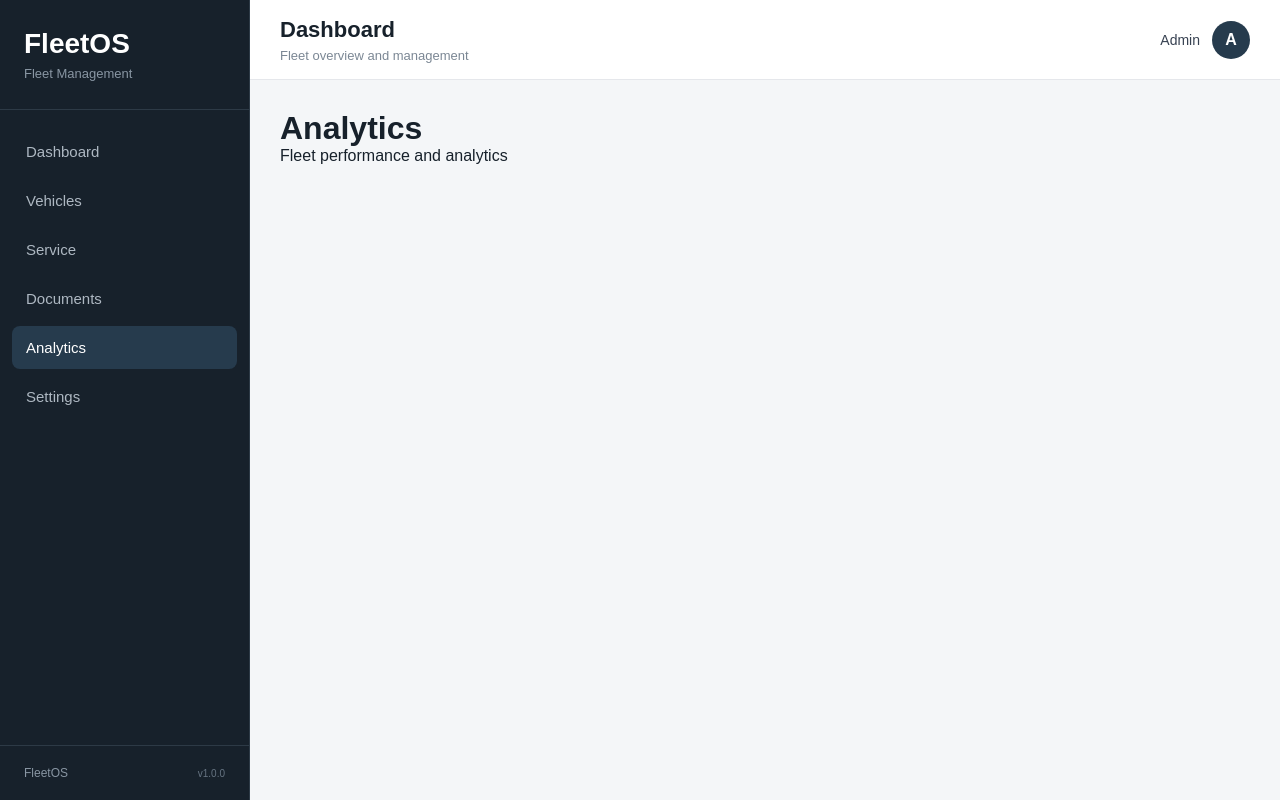
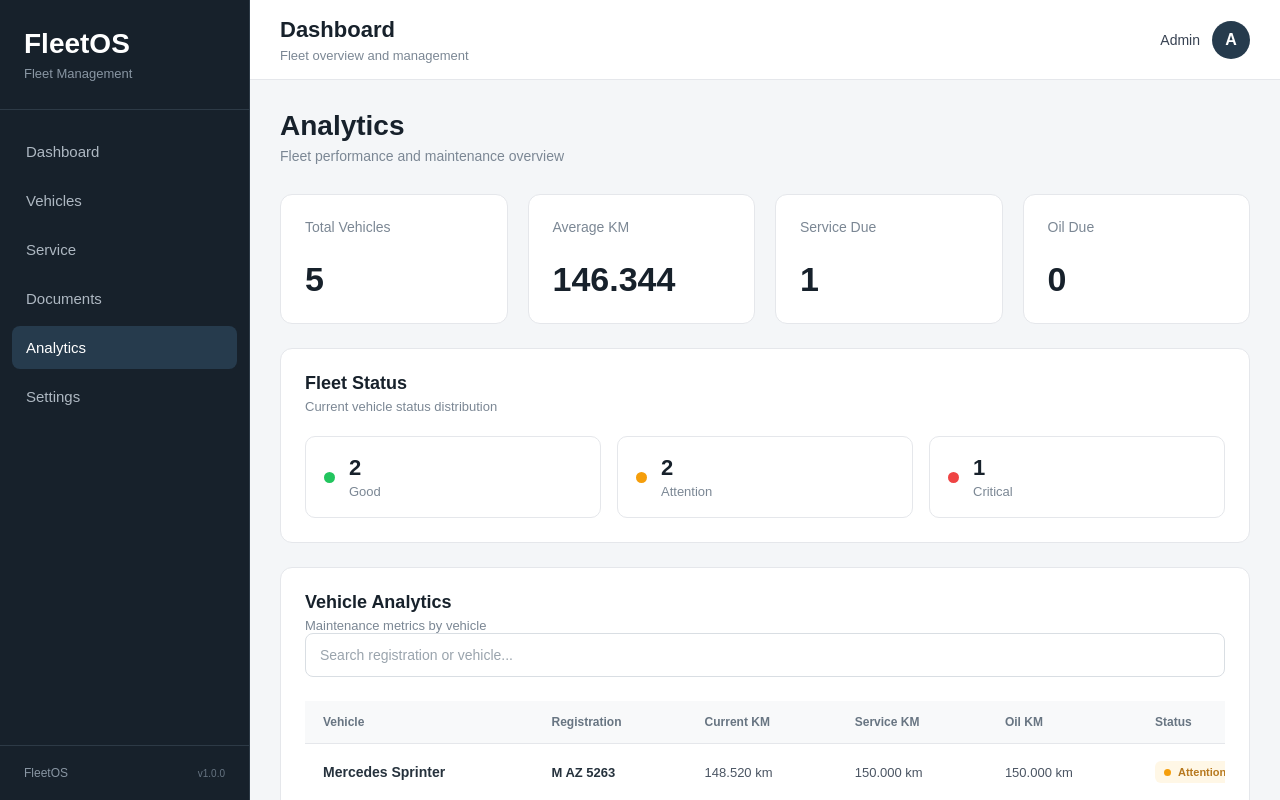
Before and after one commit to johnny1978m/FleetOS, a React (Vite) app in the folder fleetos-react/: page /analytics in a window 1280 px wide. Shown: the top 800 px of the page. Built offline with nearby package versions, Linux system fonts and the light colour scheme.

Commit message:
Build fleet analytics module

```diff
--- a/fleetos-react/src/pages/Analytics/Analytics.jsx
+++ b/fleetos-react/src/pages/Analytics/Analytics.jsx
@@ -1,8 +1,246 @@
+import { useMemo, useState } from "react";
+
+const analyticsData = [
+  {
+    registration: "M AZ 5263",
+    vehicle: "Mercedes Sprinter",
+    currentKm: 148520,
+    serviceKm: 150000,
+    oilKm: 150000,
+    status: "Attention",
+  },
+  {
+    registration: "M AZ 5270",
+    vehicle: "Mercedes Sprinter",
+    currentKm: 132800,
+    serviceKm: 150000,
+    oilKm: 150000,
+    status: "Good",
+  },
+  {
+    registration: "M AS 1679",
+    vehicle: "Ford Transit",
+    currentKm: 176400,
+    serviceKm: 175000,
+    oilKm: 180000,
+    status: "Critical",
+  },
+  {
+    registration: "M AZ 1725",
+    vehicle: "Opel Vivaro",
+    currentKm: 119300,
+    serviceKm: 150000,
+    oilKm: 150000,
+    status: "Good",
+  },
+  {
+    registration: "M AZ 1728",
+    vehicle: "Fiat Ducato",
+    currentKm: 154700,
+    serviceKm: 155000,
+    oilKm: 160000,
+    status: "Attention",
+  },
+];
+
 function Analytics() {
+  const [search, setSearch] = useState("");
+
+  const filteredVehicles = useMemo(() => {
+    const value = search.toLowerCase().trim();
+
+    return analyticsData.filter(
+      (vehicle) =>
+        !value ||
+        vehicle.registration.toLowerCase().includes(value) ||
+        vehicle.vehicle.toLowerCase().includes(value),
+    );
+  }, [search]);
+
+  const totalVehicles = analyticsData.length;
+
+  const goodVehicles = analyticsData.filter(
+    (vehicle) => vehicle.status === "Good",
+  ).length;
+
+  const attentionVehicles = analyticsData.filter(
+    (vehicle) => vehicle.status === "Attention",
+  ).length;
+
+  const criticalVehicles = analyticsData.filter(
+    (vehicle) => vehicle.status === "Critical",
+  ).length;
+
+  const totalKm = analyticsData.reduce(
+    (total, vehicle) => total + vehicle.currentKm,
+    0,
+  );
+
+  const averageKm = Math.round(totalKm / totalVehicles);
+
+  const serviceDue = analyticsData.filter(
+    (vehicle) => vehicle.currentKm >= vehicle.serviceKm,
+  ).length;
+
+  const oilDue = analyticsData.filter(
+    (vehicle) => vehicle.currentKm >= vehicle.oilKm,
+  ).length;
+
   return (
-    <div>
-      <h1>Analytics</h1>
-      <p>Fleet performance and analytics</p>
+    <div className="dashboard-page">
+      <div className="dashboard-header">
+        <div>
+          <h1>Analytics</h1>
+          <p>Fleet performance and maintenance overview</p>
+        </div>
+      </div>
+
+      <section className="dashboard-kpis">
+        <div className="fleet-card">
+          <span className="fleet-card-title">Total Vehicles</span>
+          <strong className="fleet-card-value">
+            {totalVehicles}
+          </strong>
+        </div>
+
+        <div className="fleet-card">
+          <span className="fleet-card-title">Average KM</span>
+          <strong className="fleet-card-value">
+            {averageKm.toLocaleString("de-DE")}
+          </strong>
+        </div>
+
+        <div className="fleet-card">
+          <span className="fleet-card-title">Service Due</span>
+          <strong className="fleet-card-value">
+            {serviceDue}
+          </strong>
+        </div>
+
+        <div className="fleet-card">
+          <span className="fleet-card-title">Oil Due</span>
+          <strong className="fleet-card-value">
+            {oilDue}
+          </strong>
+        </div>
+      </section>
+
+      <section className="dashboard-section">
+        <div className="section-header">
+          <div>
+            <h2>Fleet Status</h2>
+            <p>Current vehicle status distribution</p>
+          </div>
+        </div>
+
+        <div className="status-grid">
+          <div className="status-item">
+            <span className="status-dot status-green"></span>
+            <div>
+              <strong>{goodVehicles}</strong>
+              <span>Good</span>
+            </div>
+          </div>
+
+          <div className="status-item">
+            <span className="status-dot status-orange"></span>
+            <div>
+              <strong>{attentionVehicles}</strong>
+              <span>Attention</span>
+            </div>
+          </div>
+
+          <div className="status-item">
+            <span className="status-dot status-red"></span>
+            <div>
+              <strong>{criticalVehicles}</strong>
+              <span>Critical</span>
+            </div>
+          </div>
+        </div>
+      </section>
+
+      <section className="dashboard-section">
+        <div className="section-header">
+          <div>
+            <h2>Vehicle Analytics</h2>
+            <p>Maintenance metrics by vehicle</p>
+          </div>
+        </div>
+
+        <div className="vehicles-toolbar">
+          <div className="vehicles-search">
+            <input
+              type="text"
+              placeholder="Search registration or vehicle..."
+              value={search}
+              onChange={(event) => setSearch(event.target.value)}
+            />
+          </div>
+        </div>
+
+        <div className="vehicles-table-wrapper">
+          <table className="vehicles-table">
+            <thead>
+              <tr>
+                <th>Vehicle</th>
+                <th>Registration</th>
+                <th>Current KM</th>
+                <th>Service KM</th>
+                <th>Oil KM</th>
+                <th>Status</th>
+              </tr>
+            </thead>
+
+            <tbody>
+              {filteredVehicles.map((vehicle) => (
+                <tr key={vehicle.registration}>
+                  <td>
+                    <div className="vehicle-name">
+                      <strong>{vehicle.vehicle}</strong>
+                    </div>
+                  </td>
+
+                  <td>
+                    <strong className="registration">
+                      {vehicle.registration}
+                    </strong>
+                  </td>
+
+                  <td>
+                    {vehicle.currentKm.toLocaleString("de-DE")} km
+                  </td>
+
+                  <td>
+                    {vehicle.serviceKm.toLocaleString("de-DE")} km
+                  </td>
+
+                  <td>
+                    {vehicle.oilKm.toLocaleString("de-DE")} km
+                  </td>
+
+                  <td>
+                    <span
+                      className={`vehicle-status vehicle-status-${vehicle.status.toLowerCase()}`}
+                    >
+                      <span className="vehicle-status-dot"></span>
+                      {vehicle.status}
+                    </span>
+                  </td>
+                </tr>
+              ))}
+
+              {filteredVehicles.length === 0 && (
+                <tr>
+                  <td colSpan="6" className="vehicles-empty">
+                    No vehicles found.
+                  </td>
+                </tr>
+              )}
+            </tbody>
+          </table>
+        </div>
+      </section>
     </div>
   );
 }
```
